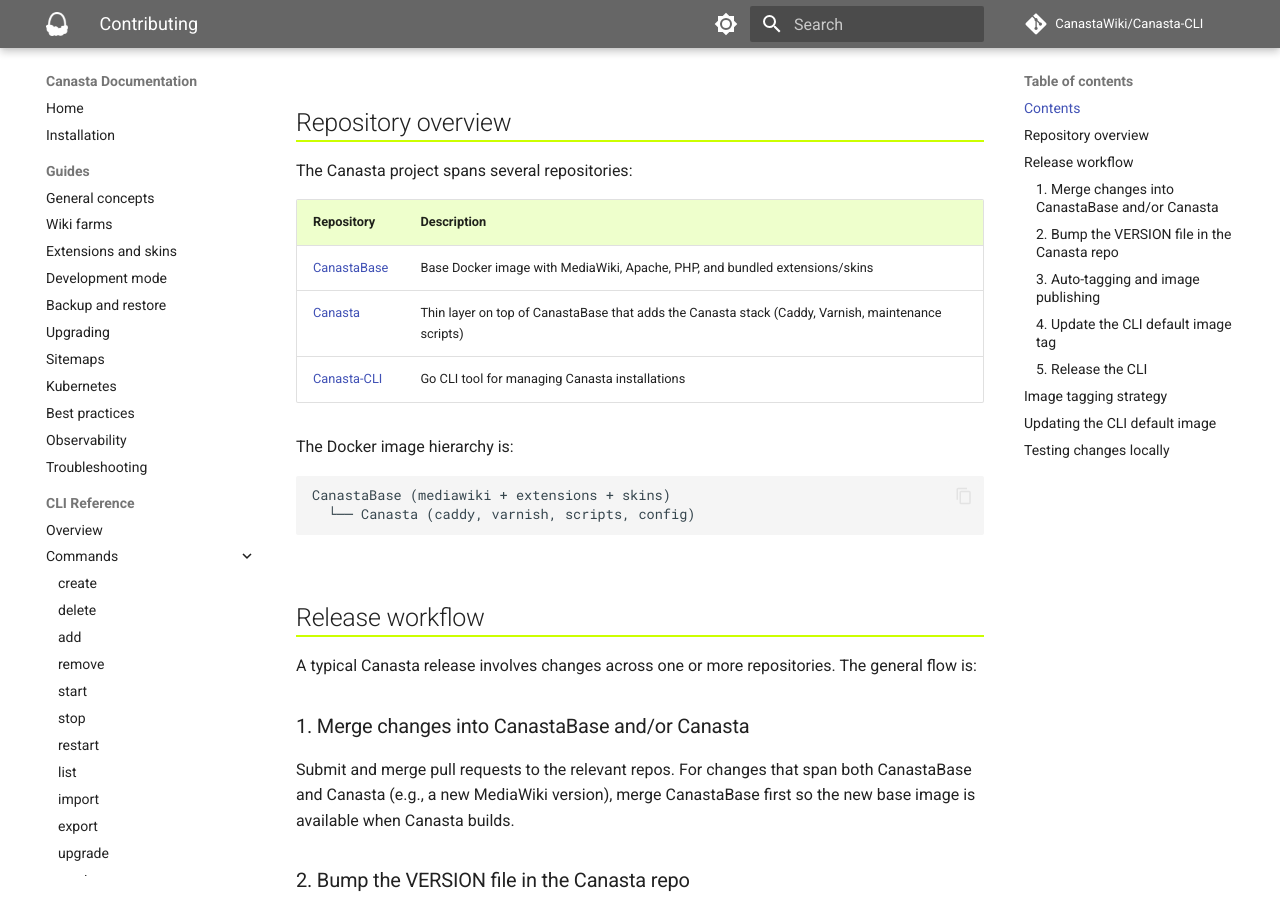
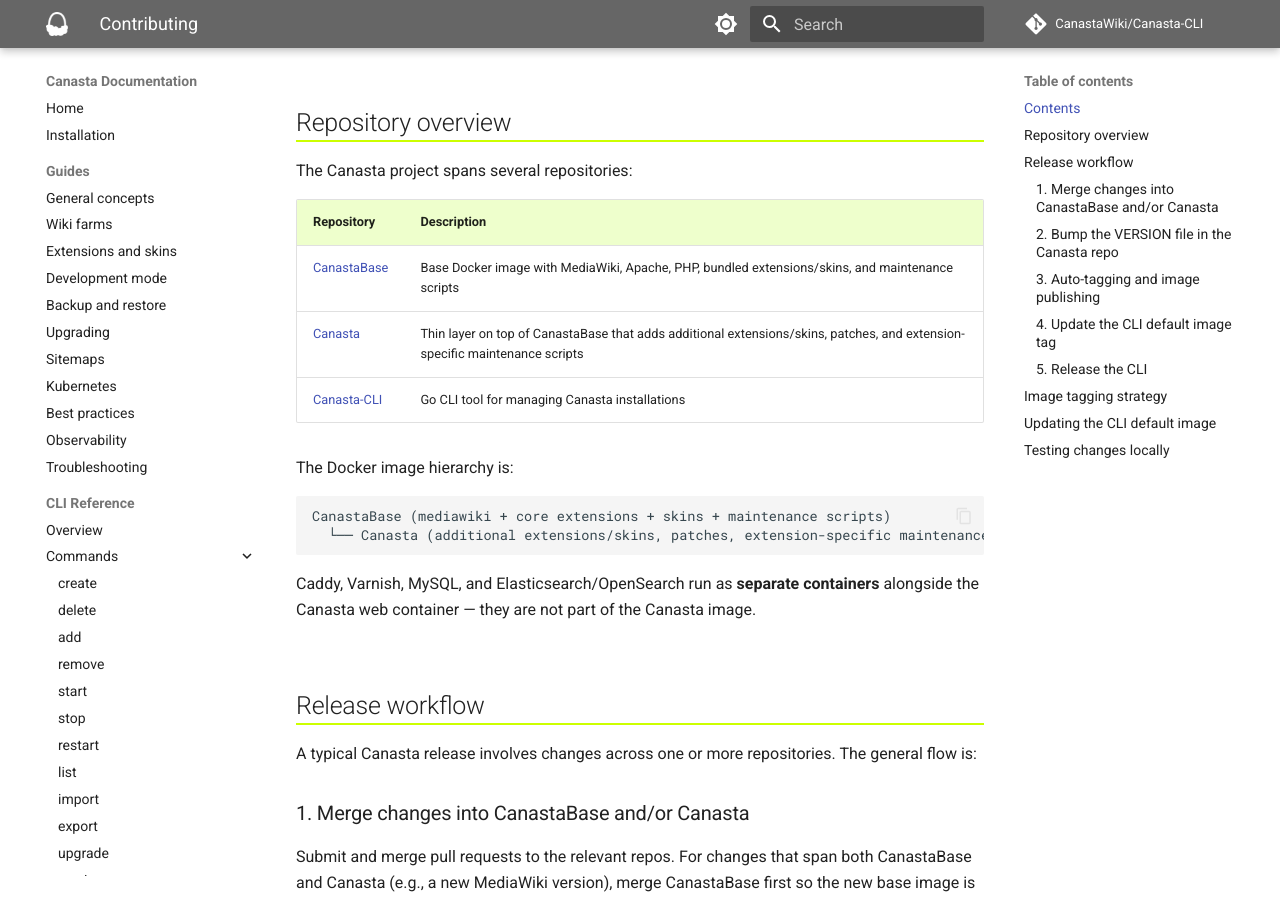
Before and after one commit to CanastaWiki/Canasta-CLI, an MkDocs documentation site: the page built from docs/guide/contributing.md, in a window 1280 px wide and 900 px high, scrolled down 444 px. Built offline with MkDocs 1.6.1 and Material for MkDocs 9.7.7, drawn with Linux system fonts in a browser that asks for light colours; comment, search, counter and statistics services are not loaded.

Commit message:
Fix contributing guide: Caddy/Varnish are separate containers, not in the image

````diff
--- a/docs/guide/contributing.md
+++ b/docs/guide/contributing.md
@@ -18,16 +18,18 @@
 
 | Repository | Description |
 |-----------|-------------|
-| [CanastaBase](https://github.com/CanastaWiki/CanastaBase) | Base Docker image with MediaWiki, Apache, PHP, and bundled extensions/skins |
-| [Canasta](https://github.com/CanastaWiki/Canasta) | Thin layer on top of CanastaBase that adds the Canasta stack (Caddy, Varnish, maintenance scripts) |
+| [CanastaBase](https://github.com/CanastaWiki/CanastaBase) | Base Docker image with MediaWiki, Apache, PHP, bundled extensions/skins, and maintenance scripts |
+| [Canasta](https://github.com/CanastaWiki/Canasta) | Thin layer on top of CanastaBase that adds additional extensions/skins, patches, and extension-specific maintenance scripts |
 | [Canasta-CLI](https://github.com/CanastaWiki/Canasta-CLI) | Go CLI tool for managing Canasta installations |
 
 The Docker image hierarchy is:
 
 ```
-CanastaBase (mediawiki + extensions + skins)
-  └── Canasta (caddy, varnish, scripts, config)
+CanastaBase (mediawiki + core extensions + skins + maintenance scripts)
+  └── Canasta (additional extensions/skins, patches, extension-specific maintenance)
 ```
+
+Caddy, Varnish, MySQL, and Elasticsearch/OpenSearch run as **separate containers** alongside the Canasta web container — they are not part of the Canasta image.
 
 ---
 
````
